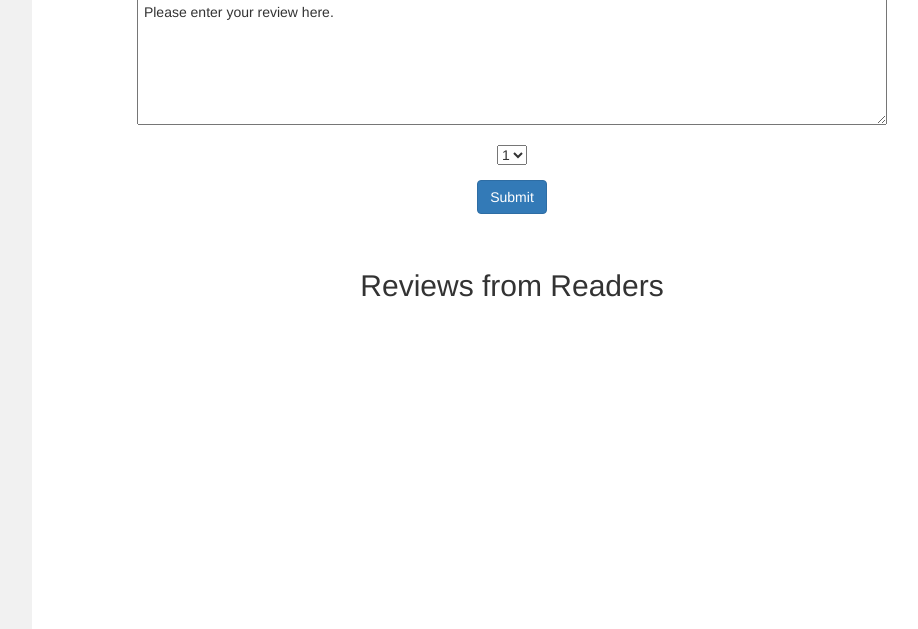
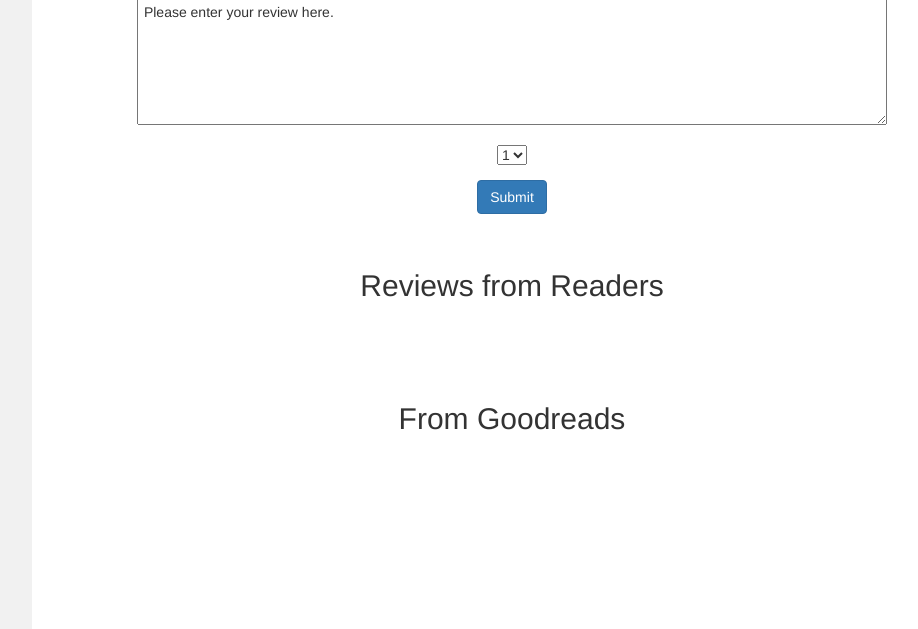
Before and after one commit to adamjdecaria/cs50wproject1, a Flask app: template Templates/book.html in a window 1280 px wide. Shown: the part 204-833 px from the top of the page, without its empty margins (288-1206 px from the left). Run offline with Flask 2, Linux system fonts and the light colour scheme; the template is opened without the code that fills it, so the values that code supplies are empty; some libraries are stand-ins or nearby versions.

Commit message:
now includes GoodReads data; cleanup to error page

```diff
--- a/Templates/book.html
+++ b/Templates/book.html
@@ -79,5 +79,20 @@
         </p>
     </div>
 </p>
+<br>
+<p>
+    <div style="text-align:center;">
+        <h2 style="text-align:center;"> From Goodreads</h2>
+        <br>
+        <p>
+        {% if goodreads %}
+            <ul>
+                <li> <strong>Number of Ratings:</strong> {{ goodreads[0]['ratings_count'] }}</li>
+                <li><strong>Average Rating:</strong> {{ goodreads[0]['average_rating'] }}</li>
+            </ul>
+        {% endif %}
+        </p>
+    </div>
+</p>
 
 {% endblock %}
--- a/application.py
+++ b/application.py
@@ -7,6 +7,8 @@ from sqlalchemy.orm import scoped_session, sessionmaker
 from tempfile import mkdtemp
 from werkzeug.exceptions import default_exceptions, HTTPException, InternalServerError
 from werkzeug.security import check_password_hash, generate_password_hash
+import urllib.request, json
+from urllib.request import urlopen
 
 app = Flask(__name__)
 
@@ -33,6 +35,13 @@ def after_request(response):
 # Set up database
 engine = create_engine(os.getenv("DATABASE_URL"))
 db = scoped_session(sessionmaker(bind=engine))
+
+# GoodReads API key must be imported
+if not os.getenv("GOODREADS_KEY"):
+    raise RuntimeError("Please set GOODREADS_KEY")
+
+# Save GoodReads key for later use
+key = os.getenv("GOODREADS_KEY")
 
 @app.route("/")
 def index():
@@ -134,39 +143,41 @@ def search():
     if request.method == "GET":
         return render_template("search.html")
 
-    if request.form.get("isbn"):
-        isbn = request.form.get("isbn")
+    if request.method == "POST":
 
-        try:
-            result = db.execute("SELECT DISTINCT * FROM books WHERE isbn LIKE :isbn", {"isbn":("%"+isbn+"%")}).fetchall()
-            print("Search Completed")
-            print(result)
+        if request.form.get("isbn"):
+            isbn = request.form.get("isbn")
 
-        except exc.IntegrityError as e:
-            error_message = "Unable to find anything."
-            return render_template("error.html", message=error_message)
+            try:
+                result = db.execute("SELECT DISTINCT * FROM books WHERE isbn LIKE :isbn", {"isbn":("%"+isbn+"%")}).fetchall()
+                print("Search Completed")
+                print(result)
 
-    elif request.form.get("title"):
-        title = request.form.get("title")
+            except exc.IntegrityError as e:
+                error_message = "Unable to find anything."
+                return render_template("error.html", message=error_message)
 
-        try:
-            result = db.execute("SELECT DISTINCT * FROM books WHERE LOWER(title) LIKE :title", {"title":("%"+title+"%")}).fetchall()
-            print("Search Completed")
-            print(result)
+        elif request.form.get("title"):
+            title = request.form.get("title")
 
-        except exc.IntegrityError as e:
-            error_message = "Unable to find anything."
-            return render_template("error.html", message=error_message)
+            try:
+                result = db.execute("SELECT DISTINCT * FROM books WHERE LOWER(title) LIKE :title", {"title":("%"+title+"%")}).fetchall()
+                print("Search Completed")
+                print(result)
 
-    elif request.form.get("author"):
-        author = request.form.get("author")
+            except exc.IntegrityError as e:
+                error_message = "Unable to find anything."
+                return render_template("error.html", message=error_message)
 
-        try:
-            result = db.execute("SELECT DISTINCT * FROM books WHERE LOWER(author) LIKE :author", {"author":("%"+author+"%")}).fetchall()
+        elif request.form.get("author"):
+            author = request.form.get("author")
 
-        except exc.IntegrityError as e:
-            error_message = "Unable to find anything."
-            return render_template("error.html", message=error_message)
+            try:
+                result = db.execute("SELECT DISTINCT * FROM books WHERE LOWER(author) LIKE :author", {"author":("%"+author+"%")}).fetchall()
+
+            except exc.IntegrityError as e:
+                error_message = "Unable to find anything."
+                return render_template("error.html", message=error_message)
 
     else:
         return("error.html")
@@ -179,15 +190,15 @@ def search_by_ISBN():
 
     isbn = request.form["choice"]
 
+    # Search DB with ISBN only to pull book page with only selected isbn
     try:
         result = db.execute("SELECT DISTINCT * FROM books WHERE isbn LIKE :isbn", {"isbn":("%"+isbn+"%")}).fetchall()
-        print("Search Completed")
-        print(result)
 
     except exc.IntegrityError as e:
         flash("Unable to find anything.")
         return render_template("error.html")
 
+    # Pull user reviews for selected isbn
     try:
         reviews = db.execute("SELECT * FROM reviews WHERE isbn=:isbn", {"isbn":isbn}).fetchall()
 
@@ -195,17 +206,28 @@ def search_by_ISBN():
         flash("Unable to find anything.")
         return render_template("error.html")
 
-    return render_template("book.html", data=result, reviews=reviews)
+    # Pull GoodReads data for selected isbn
+    try:
+        data = urlopen("https://www.goodreads.com/book/review_counts.json?isbns=%s&key=%s" % (isbn, key))
+        data = json.loads(data.read())
+        book_data = data['books']
+
+    except:
+        flash("Something went wrong.")
+        return render_template("error.html")
+
+    return render_template("book.html", data=result, reviews=reviews, goodreads = book_data)
 
 @app.route("/submitReview", methods=["POST"])
 def submitReview():
-    """Submit a review for a book and add it ot the database"""
+    """Submit a review for a book and add it to the database"""
 
     isbn = request.form.get("isbn")
     review = request.form.get("review")
     username = session["username"]
     score = request.form.get("score")
 
+    # Check if this user has already reviewed this book
     try:
         result = db.execute("SELECT * FROM reviews WHERE username=:username AND isbn=:isbn", {"username":username, "isbn":isbn}).fetchall()
 
@@ -217,6 +239,7 @@ def submitReview():
         flash("Thank you - but you have already reviewed this title!")
         return render_template("search.html")
 
+    # Insert new review into DB
     try:
         db.execute("INSERT INTO reviews (isbn, username, review, score) VALUES(:isbn, :username, :review, :score)",
                         {"isbn": isbn, "username": username, "review": review, "score": score})
@@ -227,9 +250,9 @@ def submitReview():
         flash("Oops! Review was not recorded.")
         return render_template("error.html")
 
+    # Pull fresh page with new review
     try:
         result = db.execute("SELECT DISTINCT * FROM books WHERE isbn LIKE :isbn", {"isbn":("%"+isbn+"%")}).fetchall()
-        print("Search Completed")
 
     except exc.IntegrityError as e:
         session.clear()
@@ -243,5 +266,15 @@ def submitReview():
         flash("Unable to find anything.")
         return render_template("error.html")
 
+    # Pull GoodReads data for selected isbn
+    try:
+        data = urlopen("https://www.goodreads.com/book/review_counts.json?isbns=%s&key=%s" % (isbn, key))
+        data = json.loads(data.read())
+        book_data = data['books']
+
+    except:
+        flash("Something went wrong.")
+        return render_template("error.html")
+
     flash("Review submitted!")
-    return render_template("book.html", data=result, reviews=reviews)
+    return render_template("book.html", data=result, reviews=reviews, goodreads=book_data)
```
Also changed, not shown: Templates/error.html (+7 -2 lines), 1 other file.
